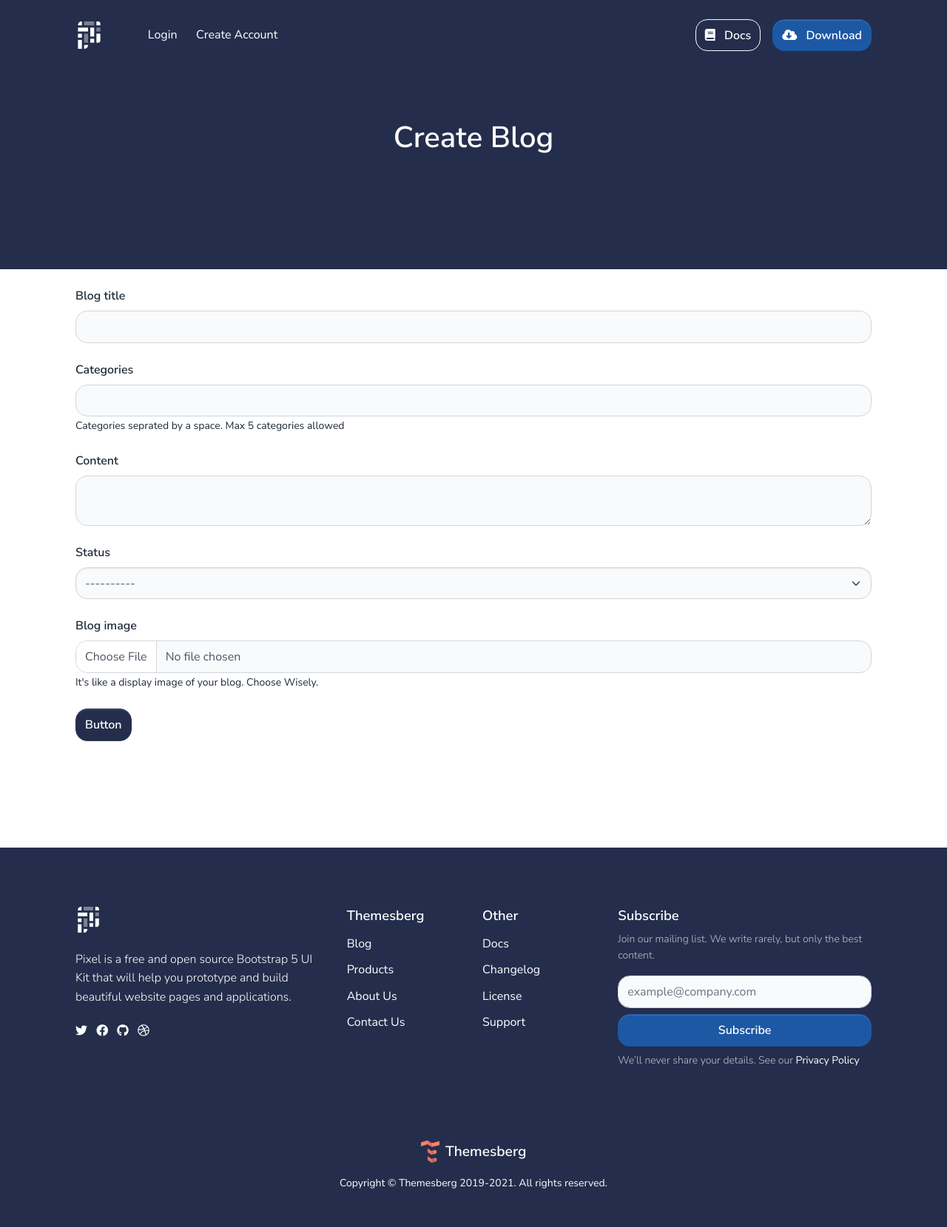
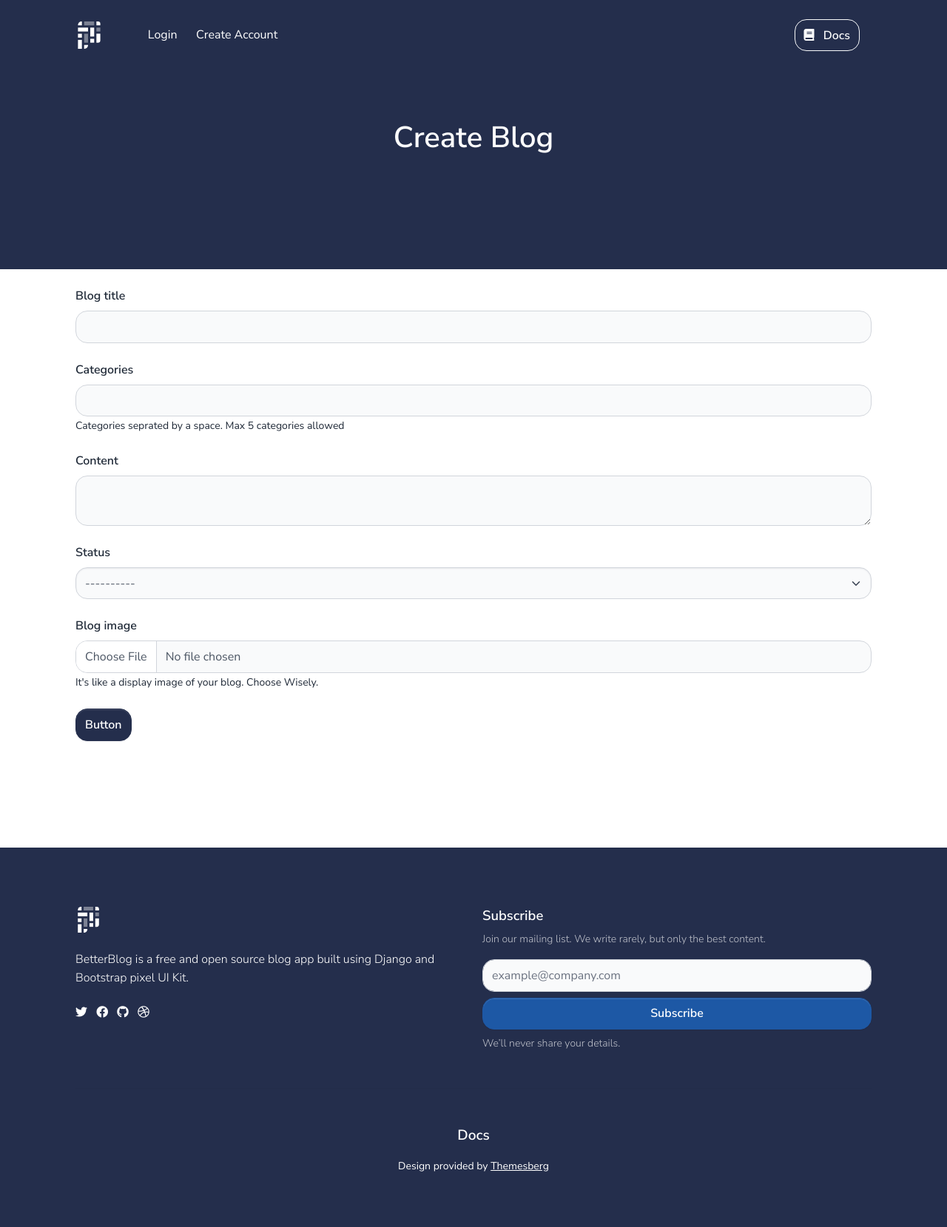
Before and after one commit to AshishPandagre/better-blog, a Django app: template blog/templates/blog/blog-form.html in a window 1280 px wide. Shown: the whole page at 74% size. After the commit the page ends 1584 px from the top, so only its background shows below. Run offline with Django 3.2, Linux system fonts and the light colour scheme; the template is opened without the code that fills it, so the values that code supplies are empty; parts of the project's set-up code (start-up, migrations or seed data) failed here and were passed over; some libraries are stand-ins or nearby versions.

Commit message:
updated header and footer

```diff
--- a/templates/footer.html
+++ b/templates/footer.html
@@ -3,52 +3,33 @@
 <footer class="footer pt-6 pb-5 bg-primary text-white">
 	<div class="container">
 		<div class="row">
-			<div class="col-md-4">
+			<div class="col-md-6">
 				<img class="navbar-brand-dark mb-4" height="35" src="{% static 'img/brand/light.svg' %}" alt="Logo light">
-				<p>Pixel is a free and open source Bootstrap 5 UI Kit that will help you prototype and build beautiful website pages and applications.</p>
+				<p>BetterBlog is a free and open source blog app built using Django and Bootstrap pixel UI Kit.</p>
 				<ul class="social-buttons mb-5 mb-lg-0">
 					<li>
-						<a href="https://twitter.com/themesberg" aria-label="twitter social link" class="icon-white me-2">
+						<a href="#" aria-label="twitter social link" class="icon-white me-2">
 							<span class="fab fa-twitter"></span>
 						</a>
 					</li>
 					<li>
-						<a href="https://www.facebook.com/themesberg/" class="icon-white me-2" aria-label="facebook social link">
+						<a href="#" class="icon-white me-2" aria-label="facebook social link">
 							<span class="fab fa-facebook"></span>
 						</a>
 					</li>
 					<li>
-						<a href="https://github.com/themesberg" aria-label="github social link" class="icon-white me-2">
+						<a href="#" aria-label="github social link" class="icon-white me-2">
 							<span class="fab fa-github"></span>
 						</a>
 					</li>
 					<li>
-						<a href="https://dribbble.com/themesberg" class="icon-white" aria-label="dribbble social link">
+						<a href="#" class="icon-white" aria-label="dribbble social link">
 							<span class="fab fa-dribbble"></span>
 						</a>
 					</li>
 				</ul>
 			</div>
-			<div class="col-6 col-md-2 mb-5 mb-lg-0">
-				<span class="h5">Themesberg</span>
-				<ul class="footer-links mt-2">
-					<li><a target="_blank" href="https://themesberg.com/blog">Blog</a></li>
-					<li><a target="_blank" href="https://themesberg.com/products">Products</a></li>
-					<li><a target="_blank" href="https://themesberg.com/about">About Us</a></li>
-					<li><a target="_blank" href="https://themesberg.com/contact">Contact Us</a></li>
-				</ul>
-			</div>
-			<div class="col-6 col-md-2 mb-5 mb-lg-0">
-				<span class="h5">Other</span>
-				<ul class="footer-links mt-2">
-					<li><a href="https://themesberg.com/docs/bootstrap-5/pixel/getting-started/quick-start/" target="_blank">Docs</a></li>
-					<li><a href="https://themesberg.com/docs/pixel-bootstrap/getting-started/changelog" target="_blank">Changelog</a></li>
-					<li><a target="_blank" href="https://themesberg.com/licensing">License</a>
-					</li>
-					<li><a target="_blank" href="https://github.com/themesberg/pixel-bootstrap-ui-kit/issues">Support</a></li>
-				</ul>
-			</div>
-			<div class="col-12 col-md-4 mb-5 mb-lg-0">
+			<div class="col-12 col-md-6 mb-5 mb-lg-0">
 				<span class="h5">Subscribe</span>
 				<p class="text-muted font-small mt-2">Join our mailing list. We write rarely, but only the best content.
 				</p>
@@ -65,18 +46,17 @@
 						</div>
 					</div>
 				</form>
-				<p class="text-muted font-small m-0">We’ll never share your details. See our <a class="text-white" href="#">Privacy Policy</a></p>
+				<p class="text-muted font-small m-0">We’ll never share your details. </p>
 			</div>
 		</div>
 		<hr class="bg-secondary my-3 my-lg-5">
 		<div class="row">
 			<div class="col mb-md-0">
 				<a href="https://themesberg.com" target="_blank" class="d-flex justify-content-center mb-3">
-					<img src="{% static 'img/themesberg.svg' %}" height="30" class="me-2" alt="Themesberg Logo">
-					<p class="text-white fw-bold footer-logo-text m-0">Themesberg</p>
+					<p class="text-white fw-bold footer-logo-text m-0">Docs</p>
 				</a>
 				<div class="d-flex text-center justify-content-center align-items-center" role="contentinfo">
-					<p class="fw-normal font-small mb-0">Copyright © Themesberg 2019-<span class="current-year">2021</span>. All rights reserved.</p>
+					<p class="fw-normal font-small mb-0">Design provided by <a style="text-decoration: underline;" href="https://github.com/themesberg/pixel-bootstrap-ui-kit">Themesberg</a></p>
 				</div>
 			</div>
 		</div>
--- a/templates/header.html
+++ b/templates/header.html
@@ -3,7 +3,7 @@
 <header class="header-global">
     <nav id="navbar-main" aria-label="Primary navigation" class="navbar navbar-main navbar-expand-lg navbar-theme-primary headroom navbar-dark">
         <div class="container position-relative">
-            <a class="navbar-brand me-lg-5" href="./index.html">
+            <a class="navbar-brand me-lg-5" href="/">
                 <img class="navbar-brand-dark" src="{% static 'img/brand/light.svg' %}" alt="Logo light">
                 <img class="navbar-brand-light" src="{% static 'img/brand/dark.svg' %}" alt="Logo dark">
             </a>
@@ -11,7 +11,7 @@
                 <div class="navbar-collapse-header">
                     <div class="row">
                         <div class="col-6 collapse-brand">
-                            <a href="./index.html">
+                            <a href="/">
                                 <img src="{% static 'img/brand/dark.svg' %}" alt="Themesberg logo">
                             </a>
                         </div>
@@ -92,8 +92,7 @@
                 </ul>
             </div>
             <div class="d-flex align-items-center">
-                <a href="https://themesberg.com/docs/bootstrap-5/pixel/getting-started/quick-start/" target="_blank" class="btn btn-outline-gray-100 d-none d-lg-inline me-md-3"><span class="fas fa-book me-2"></span> Docs</a>
-                <a href="#download" target="_blank" class="btn btn-tertiary"><i class="fas fa-cloud-download-alt me-2"></i> Download</a>
+                <a href="https://github.com/AshishPandagre/better-blog" target="_blank" class="btn btn-outline-gray-100 d-none d-lg-inline me-md-3"><span class="fas fa-book me-2"></span> Docs</a>
                 <button class="navbar-toggler ms-2" type="button" data-bs-toggle="collapse" data-bs-target="#navbar_global" aria-controls="navbar_global" aria-expanded="false" aria-label="Toggle navigation">
                     <span class="navbar-toggler-icon"></span>
                 </button>
```
Also changed, not shown: templates/accounts_header.html (+3 -4 lines).
